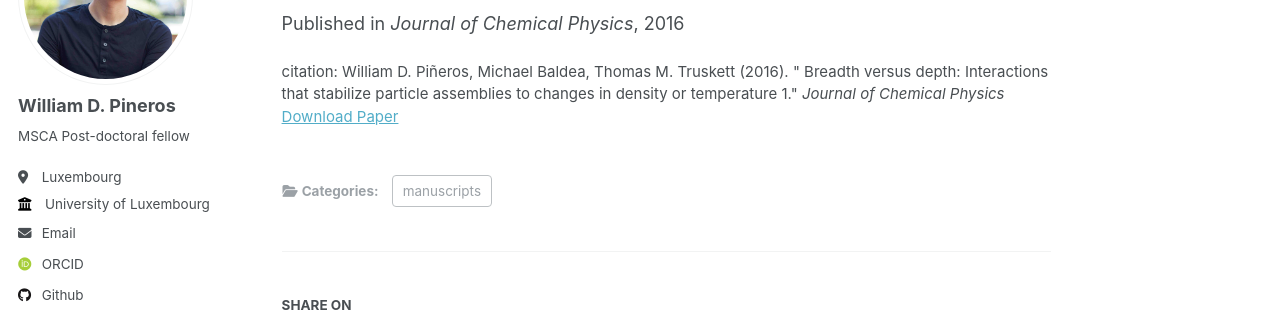
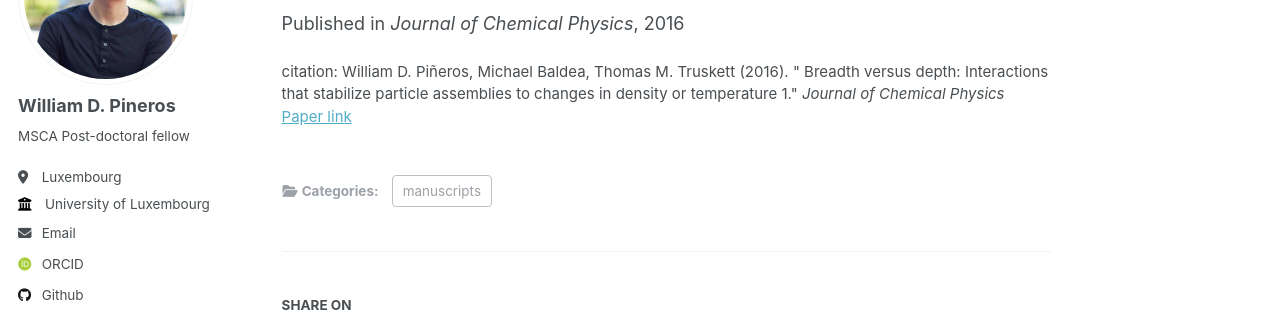
Before and after one commit to wpineros/p, a Jekyll site: the page built from _publications/paper_breath_depth.md, in a window 1280 px wide and 1068 px high. Shown: the part 198-510 px from the top of the window. Built offline with Jekyll 4.4.1, drawn with Linux system fonts in a browser that asks for light colours; some web fonts are replaced.

Commit message:
Update single.html

```diff
--- a/_layouts/single.html
+++ b/_layouts/single.html
@@ -48,11 +48,11 @@ layout: default
         {{ content }}
 
         {% if page.citation and page.paperurl and page.slidesurl %}
-          <p style="font-size: smaller">citation: {{ page.citation }}<br /><a href="{{ page.paperurl }}">Download Paper</a> | <a href="{{ page.slidesurl }}">Download Slides</a></p>
+          <p style="font-size: smaller">citation: {{ page.citation }}<br /><a href="{{ page.paperurl }}">Paper link</a> | <a href="{{ page.slidesurl }}">Download Slides</a></p>
         {% elsif page.citation and page.paperurl %}
-          <p style="font-size: smaller">citation: {{ page.citation }}<br /><a href="{{ page.paperurl }}">Download Paper</a></p>
+          <p style="font-size: smaller">citation: {{ page.citation }}<br /><a href="{{ page.paperurl }}">Paper link</a></p>
         {% elsif page.citation and page.slidesurl %}
-          <p style="font-size: smaller">citation: {{ page.citation }}<br /><a href="{{ page.slidesurl }}">Download Slides</a></p>
+          <p style="font-size: smaller">citation: {{ page.citation }}<br /><a href="{{ page.slidesurl }}">Paper link</a></p>
         {% elsif page.citation %}
           <p style="font-size: smaller">citation: {{ page.citation }}</p>
         {% elsif page.slidesurl %}
```
